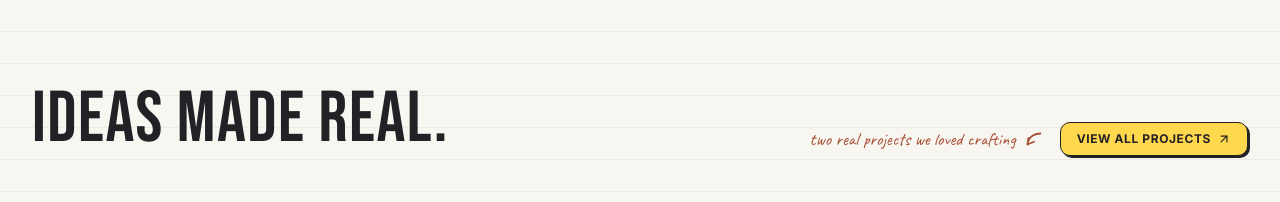
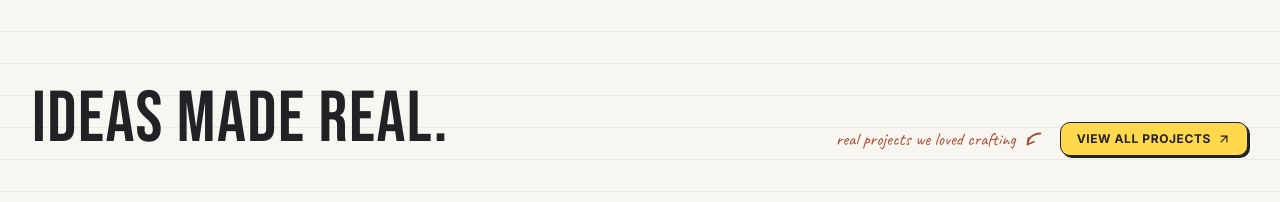
Before and after one commit to Atharva0393/Oddlyyy, a Next.js app: page / in a window 1280 px wide. Shown: the part 1600-1802 px from the top of the page. Built offline with nearby package versions, Linux system fonts and the light colour scheme; a web font is replaced by a local one.

Commit message:
Update annotation to real projects we loved crafting

```diff
--- a/src/components/sections/notebook/NotebookFeaturedWork.tsx
+++ b/src/components/sections/notebook/NotebookFeaturedWork.tsx
@@ -27,7 +27,7 @@ export const NotebookFeaturedWork: React.FC = () => {
 
           <div className="flex items-center gap-4">
             <HandAnnotation arrow="down-left" color="text-terracotta">
-              two real projects we loved crafting
+              real projects we loved crafting
             </HandAnnotation>
             <Link
               href="/work"
```
